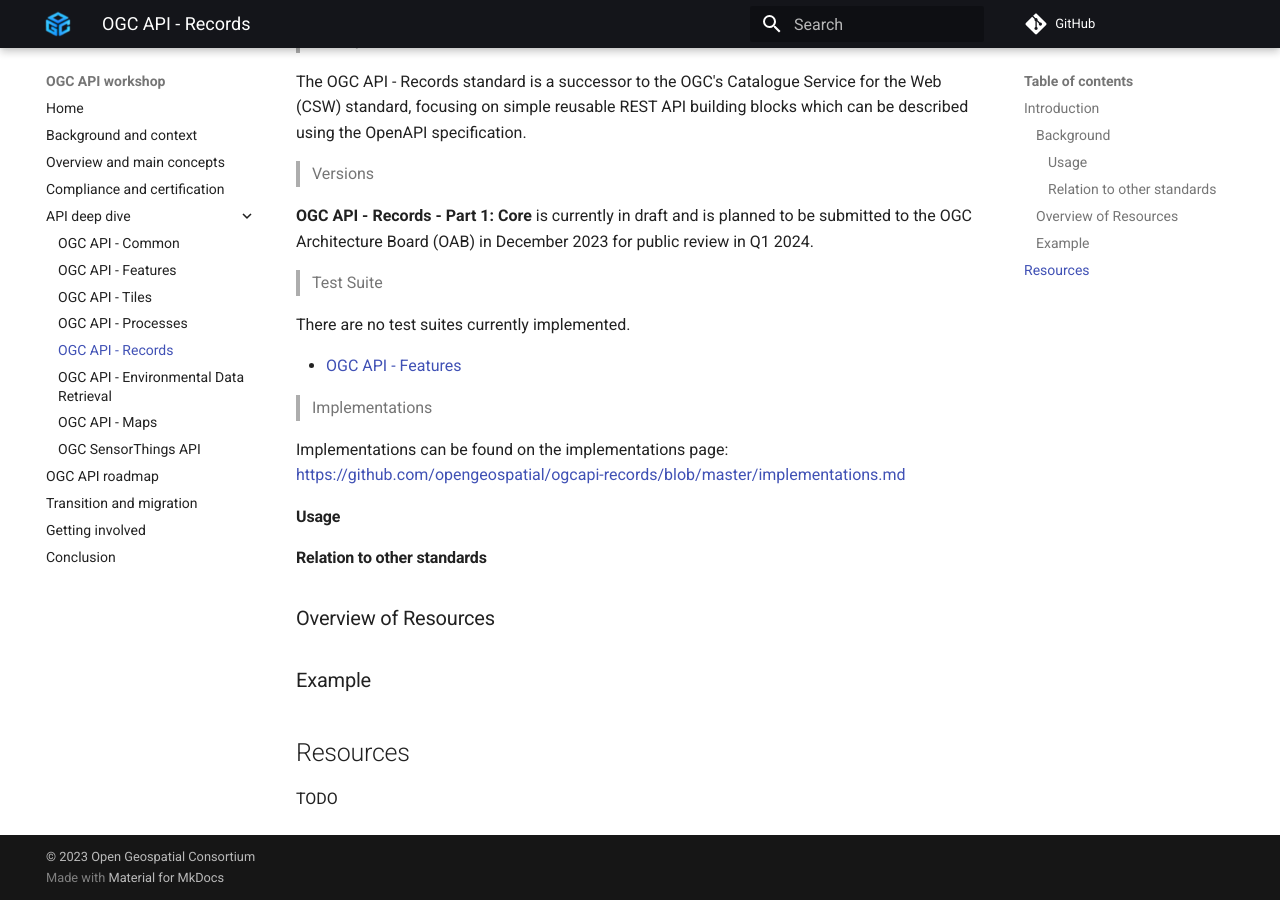
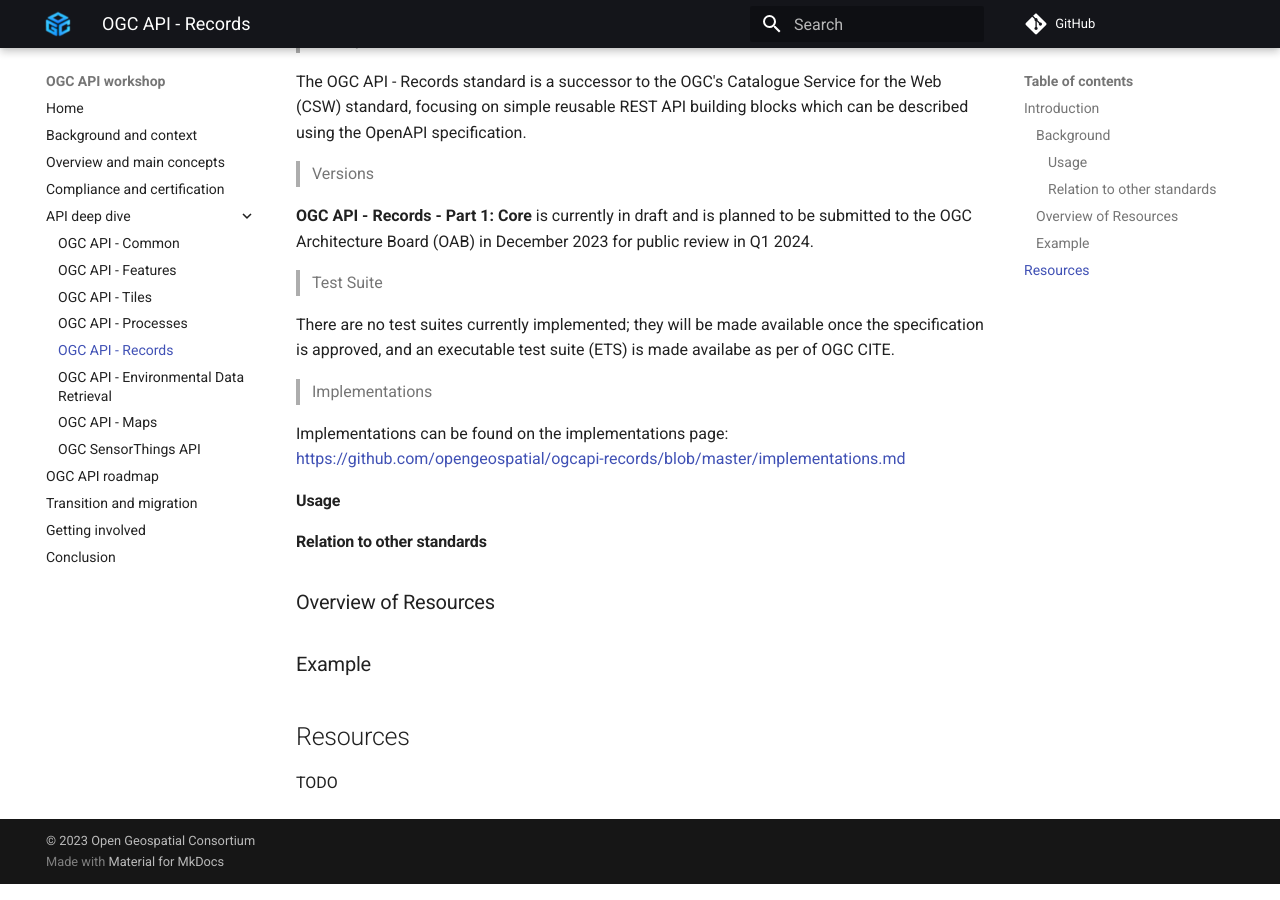
Before and after one commit to opengeospatial/ogcapi-workshop, an MkDocs documentation site: the page built from workshop/content/docs/api-deep-dive/records.md, in a window 1280 px wide and 900 px high, scrolled down 907 px. Built offline with MkDocs 1.6.1 and Material for MkDocs 9.7.7, drawn with Linux system fonts in a browser that asks for light colours; comment, search, counter and statistics services are not loaded.

Commit message:
begin OARec

```diff
--- a/workshop/content/docs/api-deep-dive/records.md
+++ b/workshop/content/docs/api-deep-dive/records.md
@@ -50,9 +50,9 @@ records will be specified in additional parts.
 
 > Test Suite
 
-  There are no test suites currently implemented.
-
-  *   [OGC API - Features](https://github.com/opengeospatial/ets-ogcapi-features10)
+  There are no test suites currently implemented; they will be made available once
+  the specification is approved, and an executable test suite (ETS) is made availabe
+  as per of OGC CITE.
 
 >  Implementations
 
```
